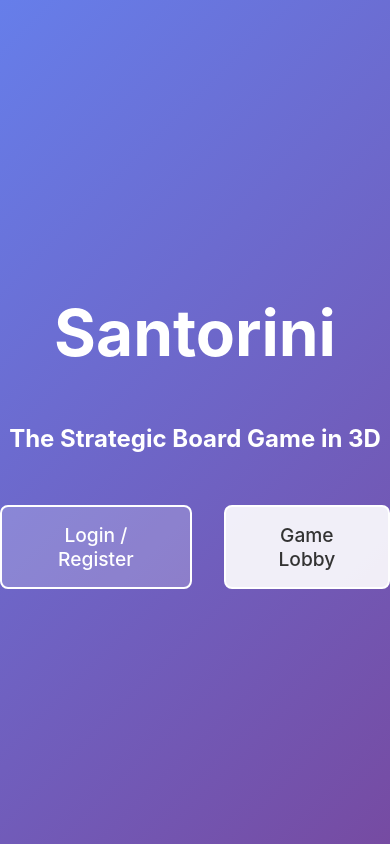
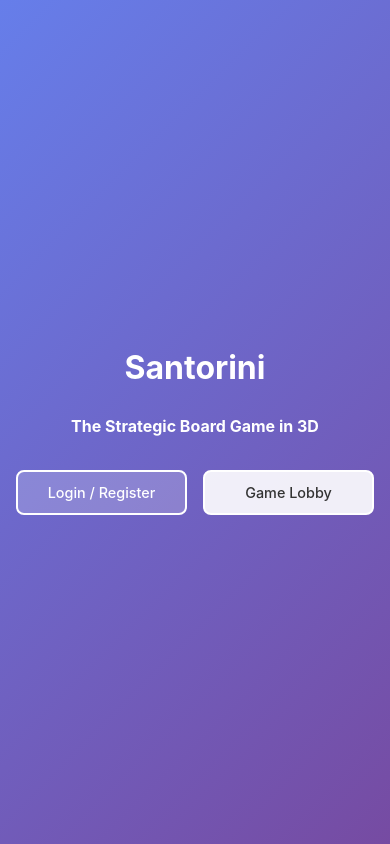
Before and after one commit to neves-nvs/santorini, a React (Vite) app in the folder packages/client-react/: page / in a window 390 px wide. Built offline with nearby package versions, Linux system fonts and the light colour scheme; no server answers.

Commit message:
mobile friendly

```diff
--- a/packages/client-react/src/components/game/GameLobby.tsx
+++ b/packages/client-react/src/components/game/GameLobby.tsx
@@ -30,53 +30,51 @@
       className={className}
       style={{
         position: 'absolute',
-        top: '50%',
-        right: '20px',
-        transform: 'translateY(-50%)',
+        bottom: 'clamp(10px, 2vw, 20px)',
+        right: 'clamp(10px, 2vw, 20px)',
         background: 'rgba(0, 0, 0, 0.8)',
         color: 'white',
-        padding: '1.5rem',
+        padding: 'clamp(0.75rem, 2vw, 1.5rem)',
         borderRadius: '8px',
-        minWidth: '250px',
-        maxWidth: '300px',
+        width: 'clamp(200px, 50vw, 300px)',
+        maxHeight: 'calc(100vh - 100px)',
+        overflowY: 'auto',
         zIndex: 1000,
         pointerEvents: 'auto', // Allow clicks on lobby controls
         ...style
       }}
     >
-      {/* Navigation moved to persistent GameNavigation component */}
-
-      <h2 style={{ margin: '0 0 1rem 0', fontSize: '1.2rem' }}>
+      <h2 style={{ margin: '0 0 0.75rem 0', fontSize: 'clamp(1rem, 3vw, 1.2rem)' }}>
         Game Lobby
       </h2>
 
       {/* Player List */}
-      <PlayerList style={{ marginBottom: '1rem' }} />
+      <PlayerList style={{ marginBottom: '0.75rem' }} />
 
       {/* Waiting for players to join */}
       {gameInfo.currentPlayers < gameInfo.totalPlayers && (
-        <div style={{ color: 'orange', marginTop: '0.5rem' }}>
-          Waiting for players to join...
+        <div style={{ color: 'orange', marginTop: '0.5rem', fontSize: 'clamp(0.8rem, 2vw, 1rem)' }}>
+          Waiting for players...
         </div>
       )}
 
       {/* Ready Button - only show when all players joined */}
       {ui.showReadyButton && (
         <div style={{ marginTop: '0.5rem' }}>
-          <div style={{ color: 'yellow', marginBottom: '0.5rem' }}>
-            All players joined! Ready to start?
+          <div style={{ color: 'yellow', marginBottom: '0.5rem', fontSize: 'clamp(0.8rem, 2vw, 1rem)' }}>
+            Ready to start?
           </div>
           <button
             onClick={handleReadyToggle}
             disabled={isDisabled}
             style={{
-              padding: '0.5rem 1rem',
+              padding: '0.5rem 0.75rem',
               background: isDisabled ? '#666666' : '#4CAF50',
               color: 'white',
               border: 'none',
               borderRadius: '4px',
               cursor: isDisabled ? 'not-allowed' : 'pointer',
-              fontSize: '1rem',
+              fontSize: 'clamp(0.85rem, 2vw, 1rem)',
               width: '100%'
             }}
           >
@@ -87,8 +85,8 @@
 
       {/* Game starting message */}
       {ui.showGameControls && (
-        <div style={{ color: 'lightgreen', marginTop: '0.5rem' }}>
-          Game is active! Ready to play.
+        <div style={{ color: 'lightgreen', marginTop: '0.5rem', fontSize: 'clamp(0.8rem, 2vw, 1rem)' }}>
+          Game active!
         </div>
       )}
     </div>
--- a/packages/client-react/src/components/game/GameNavigation.tsx
+++ b/packages/client-react/src/components/game/GameNavigation.tsx
@@ -22,15 +22,15 @@
       className={className}
       style={{
         position: 'absolute',
-        top: '20px',
-        left: '20px',
+        top: 'clamp(10px, 2vw, 20px)',
+        left: 'clamp(10px, 2vw, 20px)',
         background: 'rgba(0, 0, 0, 0.8)',
         color: 'white',
-        padding: '1rem',
+        padding: 'clamp(0.5rem, 2vw, 1rem)',
         borderRadius: '8px',
-        fontSize: '0.9rem',
+        fontSize: 'clamp(0.75rem, 2vw, 0.9rem)',
         zIndex: 1000,
-        minWidth: '200px',
+        maxWidth: 'calc(50vw - 20px)',
         pointerEvents: 'auto', // Allow clicks on this component
         ...style
       }}
--- a/packages/client-react/src/components/game/GameStatusBar.tsx
+++ b/packages/client-react/src/components/game/GameStatusBar.tsx
@@ -18,18 +18,19 @@
       className={className}
       style={{
         position: 'absolute',
-        top: '20px',
+        top: 'clamp(10px, 2vw, 20px)',
         left: '50%',
         transform: 'translateX(-50%)',
         background: 'rgba(0, 0, 0, 0.8)',
         color: 'white',
-        padding: '0.75rem 1.5rem',
+        padding: 'clamp(0.5rem, 2vw, 0.75rem) clamp(0.75rem, 3vw, 1.5rem)',
         borderRadius: '8px',
-        fontSize: '1.1rem',
+        fontSize: 'clamp(0.85rem, 2.5vw, 1.1rem)',
         fontWeight: 'bold',
         zIndex: 1000,
         textAlign: 'center',
-        minWidth: '300px',
+        width: 'max-content',
+        maxWidth: 'calc(100vw - 40px)',
         pointerEvents: 'none', // Don't block clicks - this is just text
         ...style
       }}
--- a/packages/client-react/src/components/game/PlayerList.tsx
+++ b/packages/client-react/src/components/game/PlayerList.tsx
@@ -32,13 +32,15 @@
 
   return (
     <div className={className} style={style}>
-      <h3>Players ({players.length}/{gameState.totalPlayers || 2})</h3>
+      <h3 style={{ fontSize: 'clamp(0.85rem, 2vw, 1rem)', margin: '0 0 0.5rem 0' }}>
+        Players ({players.length}/{gameState.totalPlayers || 2})
+      </h3>
 
       {Array.isArray(players) ? (
-        <ul style={{ listStyle: 'none', padding: 0 }}>
+        <ul style={{ listStyle: 'none', padding: 0, margin: 0 }}>
           {players.map((player: PlayerView, index: number) => {
             const playerId = player.id
-            const playerName = `Player ${player.seat + 1}`
+            const playerName = `P${player.seat + 1}`
             const playerColor = PLAYER_COLORS[index] || '#ffffff'
             const isCurrentPlayer = playerId === gameState?.currentPlayerId
 
@@ -46,24 +48,25 @@
               <li
                 key={playerId}
                 style={{
-                  marginBottom: '0.5rem',
-                  padding: '0.5rem',
+                  marginBottom: '0.25rem',
+                  padding: '0.35rem 0.5rem',
                   background: 'rgba(255, 255, 255, 0.1)',
                   borderRadius: '4px',
-                  border: isCurrentPlayer ? '2px solid yellow' : '1px solid transparent'
+                  border: isCurrentPlayer ? '2px solid yellow' : '1px solid transparent',
+                  fontSize: 'clamp(0.8rem, 2vw, 0.9rem)'
                 }}
               >
                 <span
                   style={{
                     color: playerColor,
                     fontWeight: 'bold',
-                    marginRight: '0.5rem'
+                    marginRight: '0.35rem'
                   }}
                 >
                   ●
                 </span>
                 {playerName}
-                {isCurrentPlayer && ' (Current)'}
+                {isCurrentPlayer && ' ★'}
               </li>
             )
           })}
--- a/packages/client-react/src/index.css
+++ b/packages/client-react/src/index.css
@@ -77,3 +77,29 @@
     color: #213547;
   }
 }
+
+/* Mobile-first responsive utilities */
+@media (max-width: 768px) {
+  h1 {
+    font-size: 2rem;
+  }
+
+  h2 {
+    font-size: 1.25rem;
+  }
+
+  button {
+    padding: 0.5em 1em;
+    font-size: 0.9rem;
+  }
+}
+
+@media (max-width: 480px) {
+  h1 {
+    font-size: 1.75rem;
+  }
+
+  h2 {
+    font-size: 1.1rem;
+  }
+}
--- a/packages/client-react/src/pages/AuthPage.tsx
+++ b/packages/client-react/src/pages/AuthPage.tsx
@@ -52,14 +52,16 @@
       display: 'flex',
       alignItems: 'center',
       justifyContent: 'center',
-      background: 'linear-gradient(135deg, #667eea 0%, #764ba2 100%)'
+      background: 'linear-gradient(135deg, #667eea 0%, #764ba2 100%)',
+      padding: '1rem'
     }}>
       <div style={{
         background: 'white',
-        padding: '3rem',
+        padding: 'clamp(1.5rem, 5vw, 3rem)',
         borderRadius: '12px',
         boxShadow: '0 10px 30px rgba(0,0,0,0.3)',
-        minWidth: '400px'
+        width: '100%',
+        maxWidth: '400px'
       }}>
         <h2 style={{
           textAlign: 'center',
--- a/packages/client-react/src/pages/HomePage.tsx
+++ b/packages/client-react/src/pages/HomePage.tsx
@@ -8,34 +8,54 @@
       alignItems: 'center',
       justifyContent: 'center',
       background: 'linear-gradient(135deg, #667eea 0%, #764ba2 100%)',
-      color: 'white'
+      color: 'white',
+      padding: '1rem'
     }}>
-      <h1 style={{ fontSize: '4rem', marginBottom: '2rem', textAlign: 'center' }}>
+      <h1 style={{
+        fontSize: 'clamp(2rem, 8vw, 4rem)',
+        marginBottom: '1rem',
+        textAlign: 'center'
+      }}>
         Santorini
       </h1>
-      <h2 style={{ fontSize: '1.5rem', marginBottom: '3rem', textAlign: 'center' }}>
+      <h2 style={{
+        fontSize: 'clamp(1rem, 4vw, 1.5rem)',
+        marginBottom: '2rem',
+        textAlign: 'center',
+        padding: '0 1rem'
+      }}>
         The Strategic Board Game in 3D
       </h2>
 
-      <nav style={{ display: 'flex', gap: '2rem' }}>
-        <Link to="/auth">
+      <nav style={{
+        display: 'flex',
+        flexDirection: 'row',
+        flexWrap: 'wrap',
+        justifyContent: 'center',
+        gap: '1rem',
+        width: '100%',
+        maxWidth: '500px'
+      }}>
+        <Link to="/auth" style={{ flex: '1 1 140px', maxWidth: '200px' }}>
           <button style={{
-            fontSize: '1.2rem',
-            padding: '1rem 2rem',
+            fontSize: 'clamp(0.9rem, 3vw, 1.2rem)',
+            padding: '0.75rem 1.5rem',
             background: 'rgba(255, 255, 255, 0.2)',
             border: '2px solid white',
-            color: 'white'
+            color: 'white',
+            width: '100%'
           }}>
             Login / Register
           </button>
         </Link>
-        <Link to="/lobby">
+        <Link to="/lobby" style={{ flex: '1 1 140px', maxWidth: '200px' }}>
           <button style={{
-            fontSize: '1.2rem',
-            padding: '1rem 2rem',
+            fontSize: 'clamp(0.9rem, 3vw, 1.2rem)',
+            padding: '0.75rem 1.5rem',
             background: 'rgba(255, 255, 255, 0.9)',
             border: '2px solid white',
-            color: '#333'
+            color: '#333',
+            width: '100%'
           }}>
             Game Lobby
           </button>
```
Also changed, not shown: packages/client-react/src/pages/LobbyPage.tsx (+33 -22 lines).
